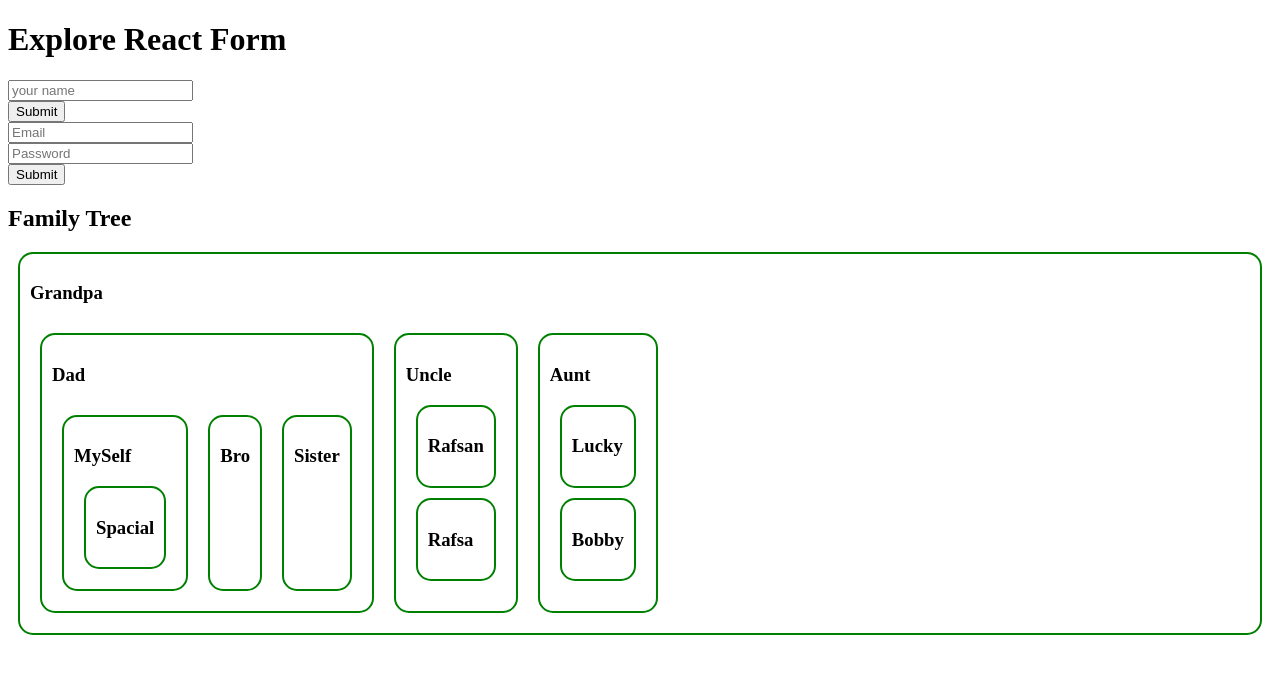
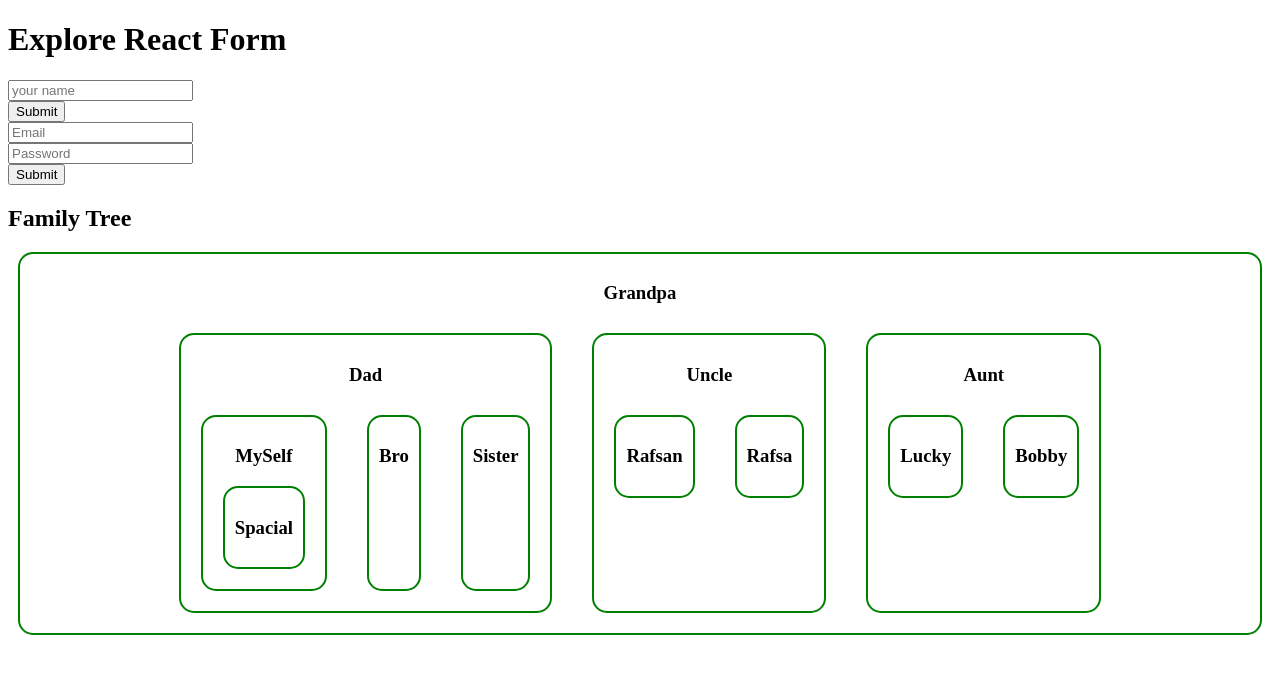
Before and after one commit to afzalhossainraju100/Explore-React-Form, a React (Vite) app: page / in a window 1280 px wide. Shown: the top 674 px of the page. Built offline with nearby package versions, Linux system fonts and the light colour scheme.

Commit message:
Understand about props dealing

```diff
--- a/src/components/FamilyTree/Aunt.jsx
+++ b/src/components/FamilyTree/Aunt.jsx
@@ -1,11 +1,11 @@
 import React from 'react';
-import Cousin from './Cousin';
+import Cousin from './cousin';
 
 const Aunt = () => {
     return (
         <div>
             <h3>Aunt</h3>
-            <section>
+            <section className='flex'>
                 <Cousin name='Lucky'></Cousin>
                 <Cousin name='Bobby'></Cousin>
             </section>
--- a/src/components/FamilyTree/Uncle.jsx
+++ b/src/components/FamilyTree/Uncle.jsx
@@ -1,13 +1,13 @@
-import React from 'react';
-import Cousin from "./Cousin";
+import React from "react";
+import Cousin from "./cousin";
 
 const Uncle = () => {
   return (
     <div>
       <h3>Uncle</h3>
-        <section>
-          <Cousin name="Rafsan"></Cousin>
-          <Cousin name="Rafsa"></Cousin>
+      <section className="flex">
+        <Cousin key="rafsan" name="Rafsan"></Cousin>
+        <Cousin key="rafsa" name="Rafsa"></Cousin>
       </section>
     </div>
   );
--- a/src/components/FamilyTree/familyTree.css
+++ b/src/components/FamilyTree/familyTree.css
@@ -3,8 +3,11 @@
     margin: 10px;
     padding: 10px;
     border-radius: 15px;
+    text-align: center;
 }
 .flex{
     display: flex;
+    justify-content: center;
+    gap: 20px;
 
 }
```
Lines whose indentation alone changed are shown as unchanged.
